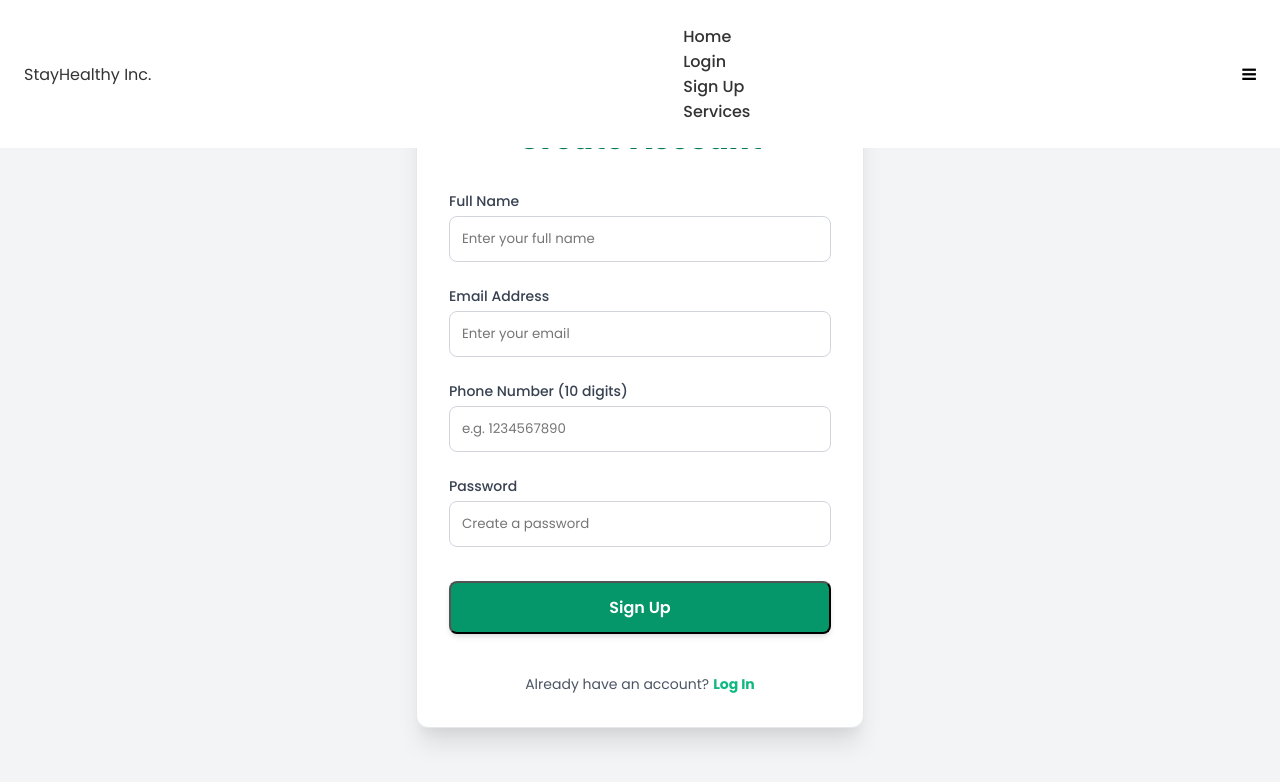
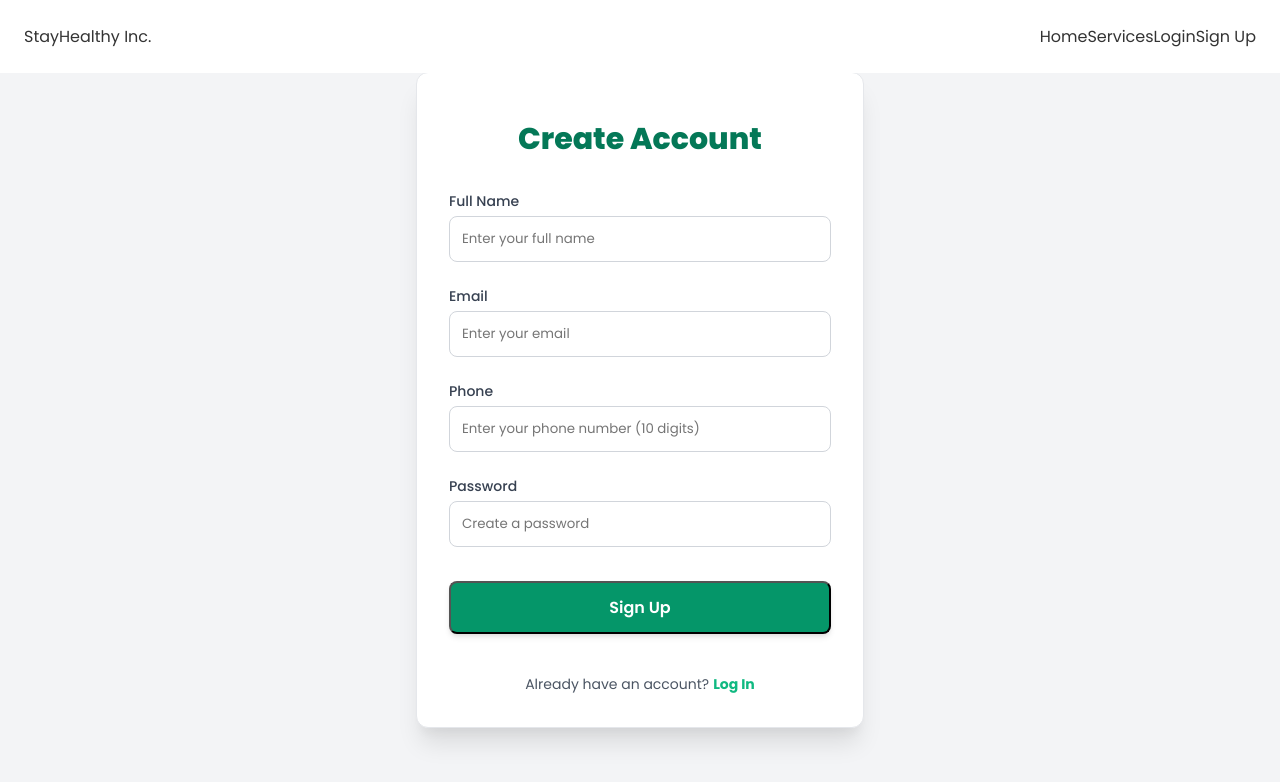
Before and after one commit to KarolinaBittman/test_med_app, a React (Create React App) app: page /signup in a window 1280 px wide. Shown: the top 782 px of the page. Built offline with nearby package versions, Linux system fonts and the light colour scheme.

Commit message:
Completed Exercise 3: Sign Up fixed, Logout/Username implemented in Navbar

```diff
--- a/src/Components/Navbar/Navbar.js
+++ b/src/Components/Navbar/Navbar.js
@@ -1,44 +1,68 @@
 import React from 'react';
-import './Navbar.css'; // Import the CSS file for styling
-import { Link } from 'react-router-dom'; // Import Link for routing
+import { Link, useNavigate } from 'react-router-dom';
+import './Navbar.css';
 
+// Function component for the main navigation bar
 const Navbar = () => {
-    // This function handles the mobile menu toggle logic, often found in static HTML
-    const handleClick = () => {
-        const navLinks = document.querySelector('.nav__links');
-        if (navLinks) {
-            navLinks.classList.toggle('active');
+    // Check if the user is logged in
+    const authToken = sessionStorage.getItem("auth-token");
+    const userName = sessionStorage.getItem("name");
+    const userEmail = sessionStorage.getItem("email");
+    const navigate = useNavigate();
+
+    // Function to extract the name from the email (part before '@')
+    const getUsernameFromEmail = () => {
+        if (userEmail) {
+            return userEmail.split('@')[0];
         }
+        return '';
+    };
+
+    // Logout functionality
+    const handleLogout = () => {
+        // Clear all session storage items related to authentication
+        sessionStorage.removeItem("auth-token");
+        sessionStorage.removeItem("name");
+        sessionStorage.removeItem("phone");
+        sessionStorage.removeItem("email");
+
+        // Navigate to the Home page or Login page
+        navigate("/login");
+        // Force a reload to ensure the Navbar re-renders correctly after state change
+        window.location.reload();
     };
 
     return (
-        <header>
-            <nav className="navbar">
-                <Link to="/" className="logo">
-                    StayHealthy Inc.
-                </Link>
-                <div className="nav__links">
-                <ul>
-                        {/* Use Link to connect to the Home route ("/") */}
-                        <li><Link to="/">Home</Link></li>
+        <nav className="navbar-main">
+            <div className="navbar-logo">
+                <Link to="/">StayHealthy Inc.</Link>
+            </div>
 
-                        {/* Use Link to connect to the Login route ("/login") */}
-                        <li><Link to="/login">Login</Link></li>
+            <div className="navbar-links">
+                <Link to="/" className="nav-item">Home</Link>
+                <Link to="/services" className="nav-item">Services</Link>
 
-                        {/* Use Link to connect to the Sign Up route ("/signup") */}
-                        <li><Link to="/signup">Sign Up</Link></li>
-
-                        {/* Other links */}
-                        <li><Link to="/services">Services</Link></li>
-                    </ul>
-                </div>
-                {/* Mobile menu icon */}
-                <div className="menu-icon" onClick={handleClick}>
-                    <i className="fa fa-bars"></i>
-                </div>
-            </nav>
-        </header>
+                {/* Conditional rendering based on authentication status */}
+                {authToken ? (
+                    // Display when logged in
+                    <>
+                        <span className="nav-item user-greeting">
+                            Welcome, {userName || getUsernameFromEmail()}!
+                        </span>
+                        <button onClick={handleLogout} className="nav-item logout-button">
+                            Logout
+                        </button>
+                    </>
+                ) : (
+                    // Display when logged out (or not authenticated)
+                    <>
+                        <Link to="/login" className="nav-item">Login</Link>
+                        <Link to="/signup" className="nav-item signup-btn">Sign Up</Link>
+                    </>
+                )}
+            </div>
+        </nav>
     );
-};
+}
 
 export default Navbar;
--- a/src/Components/Sign_Up/Sign_Up.js
+++ b/src/Components/Sign_Up/Sign_Up.js
@@ -1,115 +1,150 @@
 import React, { useState } from 'react';
+import './Sign_Up.css'
 import { Link, useNavigate } from 'react-router-dom';
-import './Sign_Up.css'; // <-- IMPORTANT: Must import the new CSS file
+// REQUIRED for Exercise 3: Must import the API URL
+import { API_URL } from '../../config';
 
-const SignUp = () => {
-    // State for form fields
+// Function component for Sign Up form
+const Sign_Up = () => {
+    // State variables using useState hook
     const [name, setName] = useState('');
     const [email, setEmail] = useState('');
     const [phone, setPhone] = useState('');
     const [password, setPassword] = useState('');
-    const [errors, setErrors] = useState({});
-    const navigate = useNavigate();
+    // State for displaying error messages from client-side or backend
+    const [showerr, setShowerr] = useState('');
+    const navigate = useNavigate(); // Navigation hook from react-router
 
-    const validate = () => {
-        let tempErrors = {};
-        let isValid = true;
+    // Function to handle form submission, validation, and API connection
+    const register = async (e) => {
+        e.preventDefault(); // Prevent default form submission
+        setShowerr(''); // Clear previous errors
 
-        if (!name) tempErrors.name = "Full name is required.";
-        if (!email) tempErrors.email = "Email is required.";
-        if (!password) tempErrors.password = "Password is required.";
-        if (!phone) tempErrors.phone = "Phone number is required.";
-
-        if (email && !/\S+@\S+\.\S+/.test(email)) {
-            tempErrors.email = "Email is not valid.";
+        // Client-side validation for the 10-digit phone number (required by the exercise)
+        if (!/^\d{10}$/.test(phone)) {
+            setShowerr("Phone number must be exactly 10 digits.");
+            return;
         }
 
-        // Validation for 10-digit phone number
-        if (phone && !/^\d{10}$/.test(phone)) {
-            tempErrors.phone = "Phone number must be exactly 10 digits.";
-        }
+        // API Call to register user
+        try {
+            const response = await fetch(`${API_URL}/api/auth/register`, {
+                method: "POST",
+                headers: {
+                    "Content-Type": "application/json",
+                },
+                body: JSON.stringify({
+                    name: name,
+                    email: email,
+                    password: password,
+                    phone: phone,
+                }),
+            });
 
-        setErrors(tempErrors);
-        isValid = Object.keys(tempErrors).length === 0;
-        return isValid;
-    };
+            const json = await response.json(); // Parse the response JSON
 
-    const handleSubmit = (e) => {
-        e.preventDefault();
-        if (validate()) {
-            console.log("Sign Up submitted successfully:", { name, email, phone, password });
-            navigate('/login');
-        } else {
-            console.log("Sign Up validation failed.");
+            if (json.authtoken) {
+                // Store user data in session storage upon successful registration
+                sessionStorage.setItem("auth-token", json.authtoken);
+                sessionStorage.setItem("name", name);
+                sessionStorage.setItem("phone", phone);
+                sessionStorage.setItem("email", email);
+
+                // Redirect user to the Services page after successful sign up
+                navigate("/services");
+                window.location.reload(); // Refresh the page to update Navbar state (show Logout)
+            } else {
+                // Determine the error message(s) to show
+                let errorToDisplay = "An unknown registration error occurred.";
+
+                if (json.errors) {
+                    // Scenario 1: Backend returns an array of errors (e.g., Express Validator)
+                    errorToDisplay = json.errors.map(error => error.msg).join(' ');
+                } else if (json.error && typeof json.error === 'string') {
+                    // Scenario 2: Backend returns a single error message string
+                    errorToDisplay = json.error;
+                } else if (json.error && typeof json.error === 'object') {
+                    // Scenario 3 (CRITICAL): Backend returns an object or array of objects under 'json.error'
+                    if (Array.isArray(json.error)) {
+                         errorToDisplay = json.error.map(e => e.msg || JSON.stringify(e)).join(' ');
+                    } else {
+                        errorToDisplay = json.error.message || JSON.stringify(json.error);
+                    }
+                }
+
+                setShowerr(errorToDisplay);
+            }
+        } catch (error) {
+            console.error("Registration failed:", error);
+            setShowerr("A connection error occurred. Please ensure the backend is running.");
         }
     };
 
+    // JSX to render the Sign Up form - using correct CSS classes and structure
     return (
-        // Using semantic class names instead of Tailwind
         <div className="signup-page">
             <div className="signup-card">
-                <form onSubmit={handleSubmit} className="signup-form">
+                {/* Form submits to the register function */}
+                <form method="POST" onSubmit={register} className="signup-form">
                     <h2 className="signup-title">Create Account</h2>
+                    {/* Display errors (API or client-side) */}
+                    {showerr && <div className="error-message" style={{ color: 'red', textAlign: 'center' }}>{showerr}</div>}
 
-                    {/* Name Field */}
+                    {/* 1. Name Field */}
                     <div className="form-group">
                         <label htmlFor="name" className="form-label">Full Name</label>
                         <input
+                            value={name}
                             type="text"
+                            onChange={(e) => setName(e.target.value)}
+                            name="name"
                             id="name"
-                            name="name"
-                            value={name}
-                            onChange={(e) => setName(e.target.value)}
+                            className="form-input primary-focus"
                             placeholder="Enter your full name"
-                            className="form-input primary-focus"
                         />
-                        {errors.name && <p className="error-message">{errors.name}</p>}
                     </div>
 
-                    {/* Email Address */}
+                    {/* 2. Email Field */}
                     <div className="form-group">
-                        <label htmlFor="email" className="form-label">Email Address</label>
+                        <label htmlFor="email" className="form-label">Email</label>
                         <input
-                            type="email"
-                            id="email"
-                            name="email"
                             value={email}
                             onChange={(e) => setEmail(e.target.value)}
+                            type="email"
+                            name="email"
+                            id="email"
+                            className="form-input primary-focus"
                             placeholder="Enter your email"
-                            className="form-input primary-focus"
                         />
-                        {errors.email && <p className="error-message">{errors.email}</p>}
                     </div>
 
-                    {/* Phone Number (10 digits) */}
+                    {/* 3. Phone Field (10 digits enforced) */}
                     <div className="form-group">
-                        <label htmlFor="phone" className="form-label">Phone Number (10 digits)</label>
+                        <label htmlFor="phone" className="form-label">Phone</label>
                         <input
-                            type="tel"
-                            id="phone"
-                            name="phone"
                             value={phone}
                             onChange={(e) => setPhone(e.target.value)}
-                            placeholder="e.g. 1234567890"
+                            type="tel"
+                            name="phone"
+                            id="phone"
+                            className="form-input primary-focus"
+                            placeholder="Enter your phone number (10 digits)"
                             maxLength="10"
-                            className="form-input primary-focus"
                         />
-                        {errors.phone && <p className="error-message">{errors.phone}</p>}
                     </div>
 
-                    {/* Password */}
+                    {/* 4. Password Field */}
                     <div className="form-group">
                         <label htmlFor="password" className="form-label">Password</label>
                         <input
-                            type="password"
-                            id="password"
-                            name="password"
                             value={password}
                             onChange={(e) => setPassword(e.target.value)}
+                            name="password"
+                            id="password"
+                            className="form-input primary-focus"
+                            type="password"
                             placeholder="Create a password"
-                            className="form-input primary-focus"
                         />
-                        {errors.password && <p className="error-message">{errors.password}</p>}
                     </div>
 
                     <button type="submit" className="signup-button">
@@ -124,6 +159,6 @@ const SignUp = () => {
             </div>
         </div>
     );
-};
+}
 
-export default SignUp;
+export default Sign_Up;
```
